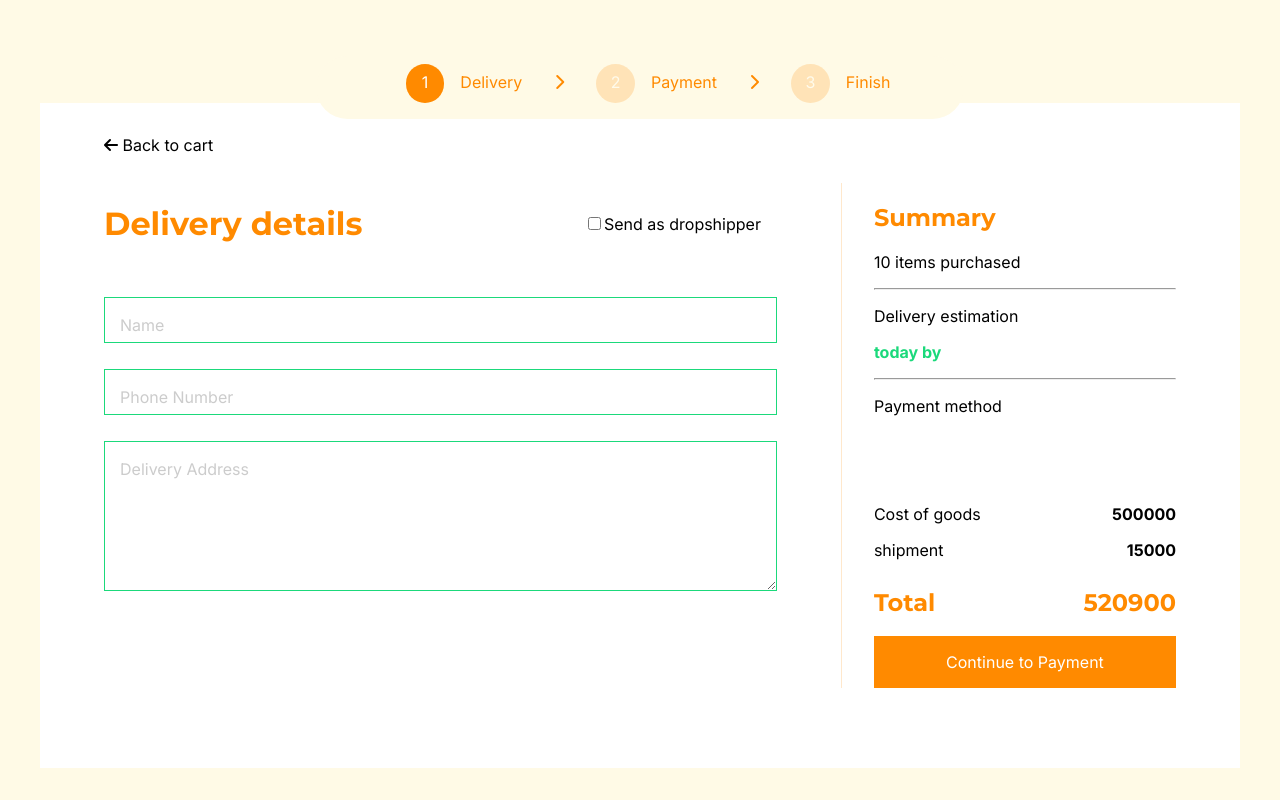
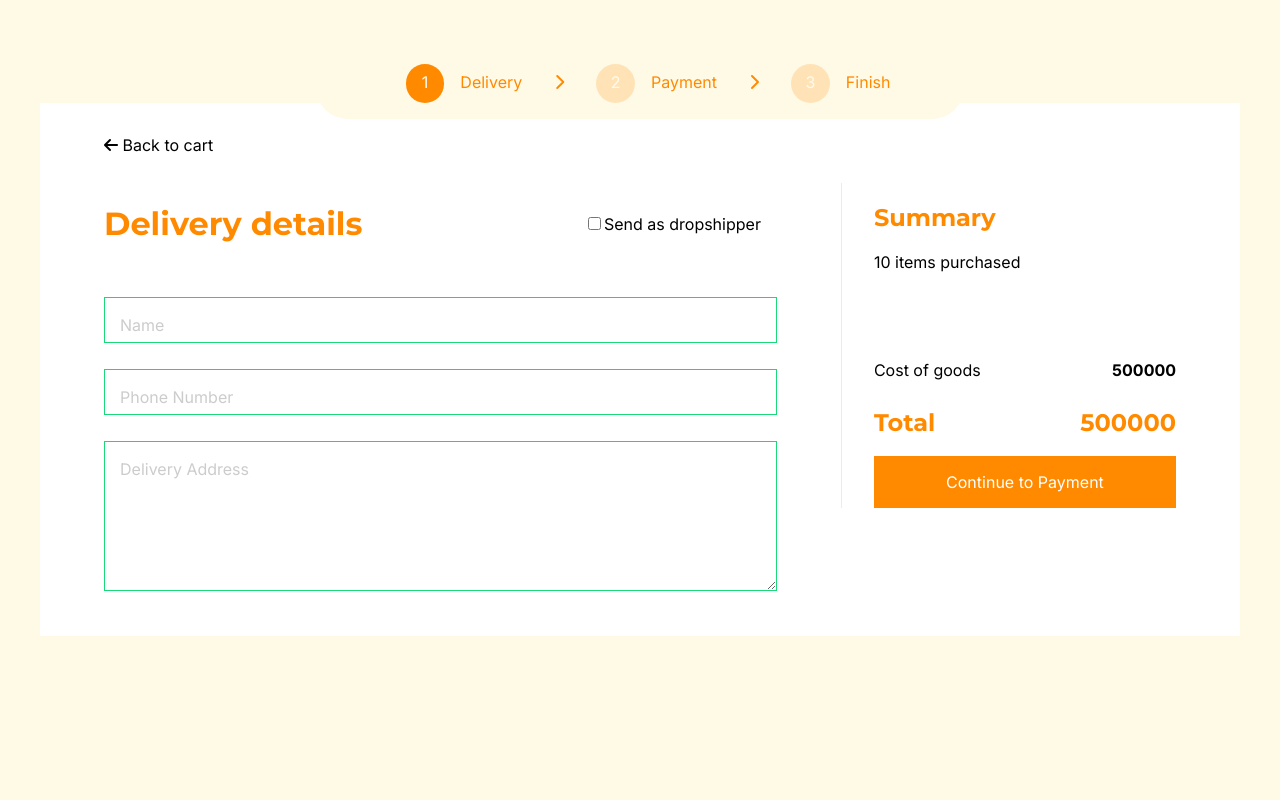
Before and after one commit to airaciv/checkout-page, a React (Create React App) app: page / in a window 1280 px wide. Built offline with nearby package versions, Linux system fonts and the light colour scheme.

Commit message:
change summary component based on chosen shipment

```diff
--- a/src/components/App.js
+++ b/src/components/App.js
@@ -10,9 +10,11 @@ const Container = styled.div`
   background-color: #ffffff;
   display: flex;
   margin: 2rem;
+  padding-bottom: 3rem;
   position: relative;
   @media (max-width: 1100px) {
     flex-wrap: wrap;
+    padding-bottom: 0;
   }
 `;
 
--- a/src/components/Options.jsx
+++ b/src/components/Options.jsx
@@ -55,6 +55,7 @@ function Options({
                   onClick={() => {
                     setValue("shipmentName", option.name);
                     setValue("shipmentFee", option.shipmentFee);
+                    setValue("shipmentEstimate", option.deliveryEstimate);
                   }}
                 >
                   {option.name}
--- a/src/components/Summary.jsx
+++ b/src/components/Summary.jsx
@@ -48,14 +48,14 @@ function Summary({ step, deliveryOptions, useFormReturn, ...restProps }) {
   const watchIsDropship = watch("isDropship");
   const watchCurrentShipment = watch("shipmentName");
   const watchCurrentPayment = watch("paymentName");
+  const watchDeliveryEstimate = watch("shipmentEstimate");
+  const watchShipmentFee = watch("shipmentFee");
 
   const cost = {
     costOfGood: 500000,
-    dropshippingFee: 5900,
-    deliveryFee: 15000,
+    dropshippingFee: watchIsDropship ? 5900 : 0,
+    deliveryFee: watchCurrentShipment ? watchShipmentFee : 0,
   };
-
-  const deliveryEstimate = "today";
 
   // Generate proceed button based on step number
   let proceedButton = null;
@@ -70,14 +70,26 @@ function Summary({ step, deliveryOptions, useFormReturn, ...restProps }) {
       {/* Details Summary */}
       <h2>Summary</h2>
       <p>10 items purchased</p>
+
+      {/* Appears in summary only when shipment option is clicked */}
+      {watchCurrentShipment && (
+        <>
           <hr />
           <p>Delivery estimation</p>
           <ChosenOptions>
-        {deliveryEstimate} by {watchCurrentShipment}
+            {watchDeliveryEstimate} by {watchCurrentShipment}
           </ChosenOptions>
+        </>
+      )}
+
+      {/* Appears in summary only when payment option is clicked */}
+      {watchCurrentPayment && (
+        <>
           <hr />
           <p>Payment method</p>
           <ChosenOptions>{watchCurrentPayment}</ChosenOptions>
+        </>
+      )}
 
       {/* Total Summary */}
       <TotalSummary>
@@ -91,12 +103,14 @@ function Summary({ step, deliveryOptions, useFormReturn, ...restProps }) {
             <p>{cost.dropshippingFee}</p>
           </Cost>
         )}
+        {watchCurrentShipment && (
           <Cost>
             <p>
               <strong>{localStorage.getItem("shipment")} </strong>shipment
             </p>
             <p>{cost.deliveryFee}</p>
           </Cost>
+        )}
         <Cost>
           <h2>Total</h2>
           <h2>{cost.costOfGood + cost.dropshippingFee + cost.deliveryFee}</h2>
```
Lines whose indentation alone changed are shown as unchanged.
